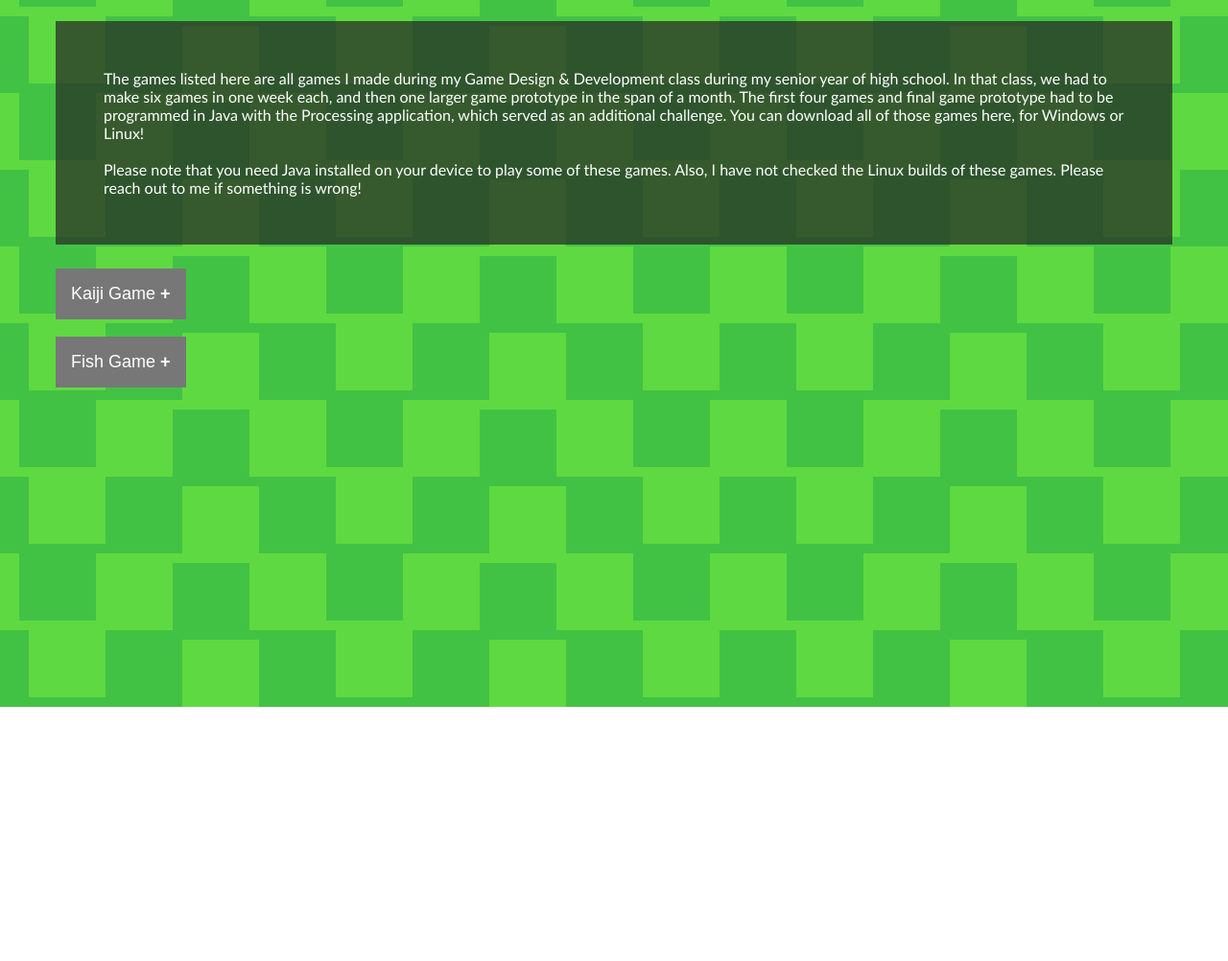
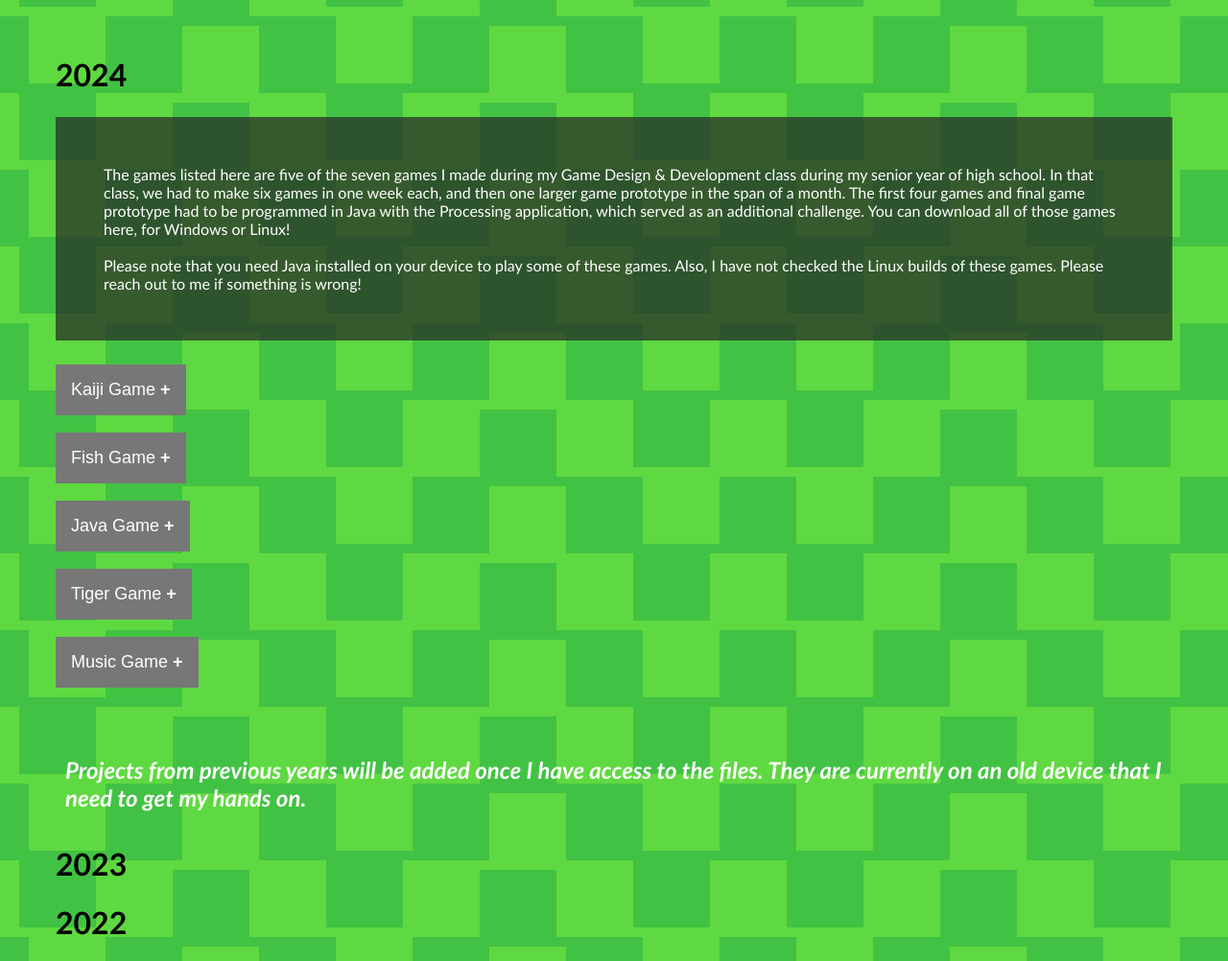
Before and after one commit to jsaur92/jsaur.net, a plain HTML site: page games/archive/index.html in a window 1280 px wide. Shown: the part 63-1065 px from the top of the page at 96% size. Before the commit the page ends 800 px from the top, so only its background shows below. Drawn offline with Linux system fonts and the light colour scheme.

Commit message:
updated website to be current as of january 2025

```diff
--- a/games/archive/index.html
+++ b/games/archive/index.html
@@ -7,8 +7,10 @@
 
   <h1> <a href="../../index.html">jsaur.net</a>/<a href="../index.html">games</a>/archive</h1>
 
+  <br>
+  <h1_1>2024</h1_1>
 <p>
-The games listed here are all games I made during my Game Design & Development class during my senior year of high school. In that class, we had to make six games in one week each, and then one larger game prototype in the span of a month. The first four games and final game prototype had to be programmed in Java with the Processing application, which served as an additional challenge. You can download all of those games here, for Windows or Linux!<br><br>
+The games listed here are five of the seven games I made during my Game Design & Development class during my senior year of high school. In that class, we had to make six games in one week each, and then one larger game prototype in the span of a month. The first four games and final game prototype had to be programmed in Java with the Processing application, which served as an additional challenge. You can download all of those games here, for Windows or Linux!<br><br>
 Please note that you need Java installed on your device to play some of these games. Also, I have not checked the Linux builds of these games. Please reach out to me if something is wrong!
 </p>
 
@@ -22,11 +24,43 @@ Please note that you need Java installed on your device to play some of these ga
 
 <button type="button" class="collapsible">Fish Game</button>
 <div class="content">
-  <p2>Our second game had much more relaxed requirements: we had to make a fishing game. I learned a lot about scope creep during this project, as I used a lot of dev time researching data on different types of fish to use for my game, and I ended up only using some of the data. If I were to make this again, I would spend less time getting data on fish, <br><br>
-  <a href = "./game_files/kaijigame_windows.zip" download>Download for Windows</a><br>
-  <a href = "./game_files/kaijigame_linux.zip" download>Download for Linux</a></p2>
+  <p2>Our second game had much more relaxed requirements: we had to make a fishing game. I learned a lot about scope creep during this project, as I used a lot of dev time researching data on different types of fish to use for my game, and I ended up only using some of the data. If I were to make this again, I would focus on just the core mechanics and preparing the project to allow it to add fish data when it is ready to grow, instead of making as much content as possible at the very start.<br><br>
+  <a href = "./game_files/fishgame_windows.zip" download>Download for Windows</a><br>
+  <a href = "./game_files/fishgame_linux.zip" download>Download for Linux</a></p2>
 </div>
 <br>
+
+<button type="button" class="collapsible">Java Game</button>
+<div class="content">
+  <p2>For our third game, our challenge was to make an educational game. Our topic was determined by each of us writing something we learned last year on slips of paper, then each drawing slips to make a game about that topic. The slip of paper I received just has "Java" written on it, so I made a game to teach variable declaration in Java themed around a coffee shop (the pun was irresistible). I had learned from my previous project and vowed to make a complete simple project instead of an incomplete complex one, and I was successful in that goal.<br><br>
+  <a href = "./game_files/javagame_windows.zip" download>Download for Windows</a><br>
+  <a href = "./game_files/javagame_linux.zip" download>Download for Linux</a></p2>
+</div>
+<br>
+
+<button type="button" class="collapsible">Tiger Game</button>
+<div class="content">
+  <p2>Our fourth game had a requirement similar to our first, in which we had to make a digital replica of a board game that we were provided in class. This project required the use of the Graph data structure, and we had to figure out a lot of edge-cases to make sure our program never ran into any unexpected consequences. I focussed solely on this goal, and I was satisfied with my final prototype since I was the only student in the class whose prototype followed every rule of the game. However, the game itself was not very well designed, so asside from the technical accomplishment this is one of the more underwhelming entries in this set.<br><br>
+  <a href = "./game_files/tigergame_windows.zip" download>Download for Windows</a><br>
+  <a href = "./game_files/tigergame_linux.zip" download>Download for Linux</a></p2>
+</div>
+<br>
+
+<button type="button" class="collapsible">Music Game</button>
+<div class="content">
+  <p2>Unlike the single-week game jams, we had a full month to complete the final project and it had to be paired with a game design document that detailed plans for a hypothetical full game that would be much larger than the submitted prototype. I designed a strategy RPG that subverted the genre by adding rhythm game elements, as the units controlled by the player used instruments instead of weapons. I fell into old habits during this project, making a prototype with a huge scope (I basically had to make two separate games and connect them) and an original song that I composed and recorded. I was not able to complete everything I wanted for this project, as the enemy units have no AI and I only completed two of the five player units that I wanted. Still, I am proud of how this prototype came out, and I want to make a more advanced prototype one day.<br><br>
+  <a href = "./game_files/musicgame_windows.zip" download>Download for Windows</a><br>
+  <a href = "./game_files/musicgame_linux.zip" download>Download for Linux</a></p2>
+</div>
+<br>
+<br>
+
+<h2><i>Projects from previous years will be added once I have access to the files. They are currently on an old device that I need to get my hands on.</i></h2>
+
+<h1_1>2023</h1_1>
+
+<h1_1>2022</h1_1>
+
 
 <script>
     var coll = document.getElementsByClassName("collapsible");
--- a/styles.css
+++ b/styles.css
@@ -4,6 +4,18 @@ body {
 h1 {
   color: black;
   font-family:"trebuchet ms", verdana, sans-serif;
+}
+
+h1_1 {
+  color: black;
+  font-family:"trebuchet ms", verdana, sans-serif;
+  display: block;
+  font-size: 2em;
+  margin-top: 0.67em;
+  margin-bottom: 0.67em;
+  margin-left: 50px;
+  margin-right: 50px;
+  font-weight: bold;
 }
 
 h2 {
```
Also changed, not shown: music/index.html (+4 -1 lines).
